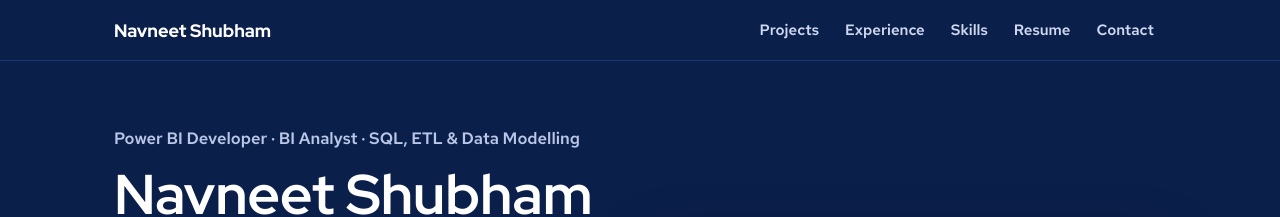
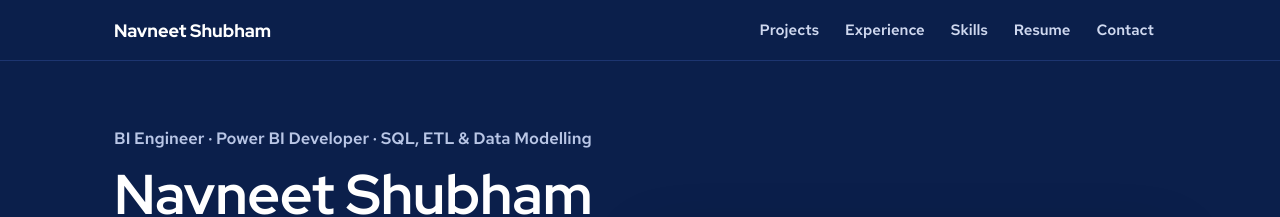
Before and after one commit to Navneet2394/Navneet2394.github.io, a plain HTML site: page index.html in a window 1280 px wide. Shown: the top 217 px of the page. Drawn offline with Linux system fonts and the light colour scheme.

Commit message:
Update headline; link B.E. degree certificate

```diff
--- a/index.html
+++ b/index.html
@@ -139,7 +139,7 @@ a.cert{color:inherit;text-decoration:none}a.cert:hover small{text-decoration:und
 
 <section class="hero" id="top"><div class="wrap">
   <div>
-    <p class="kick" data-f="kicker">Power BI Developer · BI Analyst · SQL, ETL &amp; Data Modelling</p>
+    <p class="kick" data-f="kicker">BI Engineer · Power BI Developer · SQL, ETL &amp; Data Modelling</p>
     <h1><span style="display:inline;font-size:1em;color:#fff;margin:0" data-f="name">Navneet Shubham</span><span>I turn raw, multi-source data into clean models and dashboards that drive decisions.</span></h1>
     <p class="lede" data-f="lede">9+ years in reporting and analytics, 4+ building enterprise Power BI end to end: requirements, data preparation in Power Query and KNIME, SQL models, DAX and executive dashboards. 40+ dashboards built and maintained, currently for Honeywell Aerospace engineering operations. Now extending into data engineering: ETL pipelines, data quality and modelling.</p>
     <div class="ctas">
@@ -227,7 +227,7 @@ a.cert{color:inherit;text-decoration:none}a.cert:hover small{text-decoration:und
 /* ===================== EDIT YOUR DETAILS HERE ===================== */
 const ME={
   name:"Navneet Shubham", initials:"Navneet Shubham",
-  kicker:"Power BI Developer · BI Analyst · SQL, ETL & Data Modelling",
+  kicker:"BI Engineer · Power BI Developer · SQL, ETL & Data Modelling",
   location:"Bengaluru, India",
   email:"navneetshubham97@gmail.com",
   phone:"+91 86970 97926",
@@ -260,7 +260,7 @@ const ME={
     ["Programming",[["Python (Pandas, NumPy)",65],["Exploratory data analysis",75],["Statistics & outlier detection",70],["Git & GitHub",60]]],
     ["Delivery",[["Requirement gathering",90],["Stakeholder communication",85],["User training & adoption",85],["Team leadership (MIS)",70]]]
   ],
-  certs:[["B.E.","Electronics & Communication","Annamalai University · 2015"],["Google","Data Analytics Professional Certificate","Coursera · 2021 · verify","https://coursera.org/share/b113f9ebb61cdc9b62dd50c1474ee9dd"],["Google","Data Analytics Capstone: Case Study","Coursera · 2022 · verify","https://coursera.org/verify/J2TTWXQVLQAG"],["Python","Programming for Everybody (U. Michigan)","Coursera · 2021 · verify","https://www.coursera.org/account/accomplishments/verify/7PXDSRZVSKY3"],["SQL","SQL and Relational Databases","Simplilearn · 2021"],["BA","Business Analytics","iNeuron · 2022"]]
+  certs:[["B.E.","Electronics & Communication","Annamalai University · 2015 · view","assets/Navneet_Shubham_BE_Degree.pdf"],["Google","Data Analytics Professional Certificate","Coursera · 2021 · verify","https://coursera.org/share/b113f9ebb61cdc9b62dd50c1474ee9dd"],["Google","Data Analytics Capstone: Case Study","Coursera · 2022 · verify","https://coursera.org/verify/J2TTWXQVLQAG"],["Python","Programming for Everybody (U. Michigan)","Coursera · 2021 · verify","https://www.coursera.org/account/accomplishments/verify/7PXDSRZVSKY3"],["SQL","SQL and Relational Databases","Simplilearn · 2021"],["BA","Business Analytics","iNeuron · 2022"]]
 };
 /* ================================================================== */
 
```
Also changed, not shown: 1 other file.
